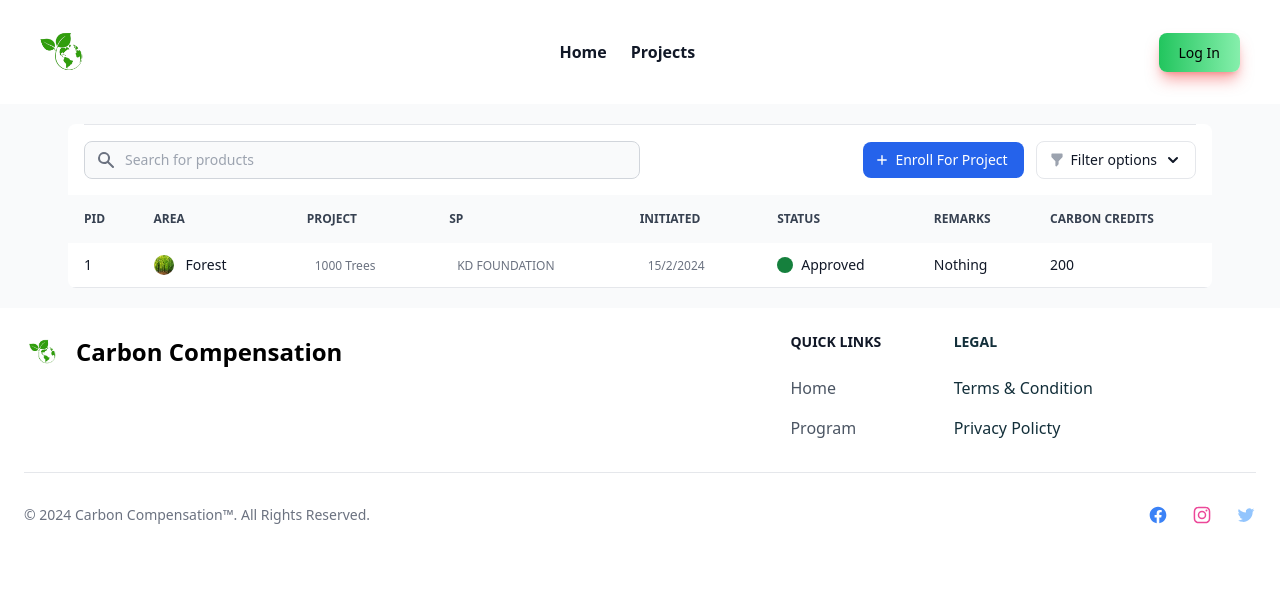
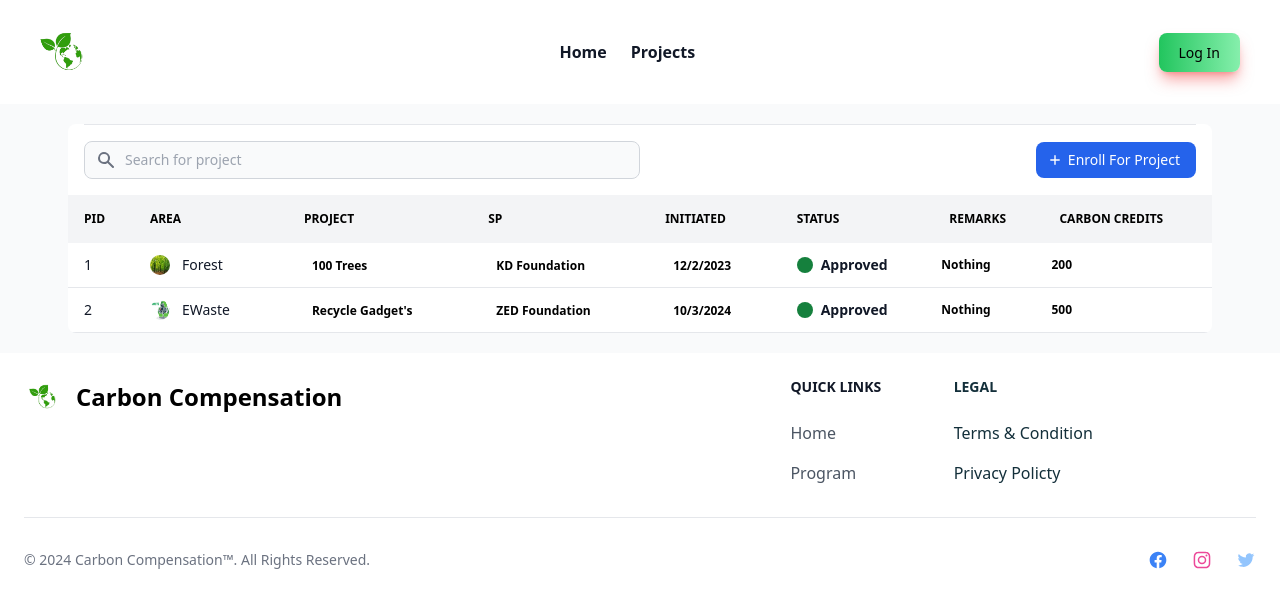
Before and after one commit to NumaanSayyed/carbon_compensation, a React (Vite) app: page /profile in a window 1280 px wide. Shown: the top 608 px of the page. Built offline with nearby package versions, Linux system fonts and the light colour scheme.

Commit message:
Filter option removed and search functionality added

```diff
--- a/src/components/Profile.tsx
+++ b/src/components/Profile.tsx
@@ -1,10 +1,41 @@
+import { useState } from "react";
 import { Link } from "react-router-dom";
-import forest from '../assets/forest.jpg'
-  export default  function Profile(){
+import forest from '../assets/forest.jpg';
+import ewaste from '../assets/e-waste.png';
+
+export default function Profile() {
+  const [searchTerm, setSearchTerm] = useState("");
+
+  const tableData = [
+    {
+      Area: "Forest",
+      img: forest,
+      project: "100 Trees",
+      sp: "KD Foundation",
+      Initiated: "12/2/2023",
+      status: "Approved",
+      Remarks: "Nothing",
+      CarbonCredits: 200
+    },
+    {
+      Area: "EWaste",
+      img: ewaste,
+      project: "Recycle Gadget's",
+      sp: "ZED Foundation",
+      Initiated: "10/3/2024",
+      status: "Approved",
+      Remarks: "Nothing",
+      CarbonCredits: 500
+    },
+  ];
+
+  const filteredData = tableData.filter(data =>
+    data.Area.toLowerCase().includes(searchTerm.toLowerCase())
+  );
 
   return (
     <>
-    <section className="bg-gray-50  p-3 sm:p-5 antialiased">
+      <section className="bg-gray-50 p-3 sm:p-5 antialiased">
         <div className="mx-auto max-w-screen-2xl px-4 lg:px-12">
           <div className="bg-white relative sm:rounded-lg overflow-hidden">
 
@@ -18,111 +49,73 @@ import forest from '../assets/forest.jpg'
                         <path fillRule="evenodd" clipRule="evenodd" d="M8 4a4 4 0 100 8 4 4 0 000-8zM2 8a6 6 0 1110.89 3.476l4.817 4.817a1 1 0 01-1.414 1.414l-4.816-4.816A6 6 0 012 8z" />
                       </svg>
                     </div>
-                  <input type="text" id="simple-search"   placeholder="Search for products" required className="bg-gray-50 border border-gray-300 text-gray-900 text-sm rounded-lg focus:ring-primary-500 focus:border-primary-500 block w-full pl-10 p-2  dark:border-gray-600 dark:placeholder-gray-400 dark:text-black dark:focus:ring-primary-500 dark:focus:border-primary-500" />
+                    <input
+                      type="text"
+                      id="simple-search"
+                      placeholder="Search for project"
+                      required
+                      className="bg-gray-50 border border-gray-300 text-gray-900 text-sm rounded-lg focus:ring-primary-500 focus:border-primary-500 block w-full pl-10 p-2 dark:border-gray-600 dark:placeholder-gray-400 dark:text-black dark:focus:ring-primary-500 dark:focus:border-primary-500"
+                      value={searchTerm}
+                      onChange={(e) => setSearchTerm(e.target.value)}
+                    />
                   </div>
                 </form>
               </div>
               <div className="w-full md:w-auto flex flex-col md:flex-row space-y-2 md:space-y-0 items-stretch md:items-center justify-end md:space-x-3 flex-shrink-0">
-              <Link to="/projects" type="button" id="createProductButton" data-modal-toggle="createProductModal" className="flex items-center justify-center text-white  hover:bg-primary-800 focus:ring-4 focus:ring-primary-300 font-medium rounded-lg text-sm px-4 py-2 dark:bg-primary-600 bg-blue-600 focus:outline-none dark:focus:ring-primary-800">
+                <Link to="/projects" className="flex items-center justify-center text-white hover:bg-primary-800 focus:ring-4 focus:ring-primary-300 font-medium rounded-lg text-sm px-4 py-2 dark:bg-primary-600 bg-blue-600 focus:outline-none dark:focus:ring-primary-800">
                   <svg className="h-3.5 w-3.5 mr-1.5 -ml-1" fill="currentColor" viewBox="0 0 20 20" xmlns="http://www.w3.org/2000/svg" aria-hidden="true">
                     <path clipRule="evenodd" fillRule="evenodd" d="M10 3a1 1 0 011 1v5h5a1 1 0 110 2h-5v5a1 1 0 11-2 0v-5H4a1 1 0 110-2h5V4a1 1 0 011-1z" />
                   </svg>
                   Enroll For Project
                 </Link>
-              <button id="filterDropdownButton" data-dropdown-toggle="filterDropdown" className="w-full md:w-auto flex items-center justify-center py-2 px-4 text-sm font-medium text-gray-900 focus:outline-none bg-white rounded-lg border border-gray-200 hover:bg-gray-100 hover:text-primary-700 focus:z-10 focus:ring-4 focus:ring-gray-200 dark:focus:ring-gray-700 dark:bg-gray-800 dark:text-white dark:border-gray-600 dark:hover:text-white dark:hover:bg-gray-700" type="button">
-                <svg xmlns="http://www.w3.org/2000/svg" aria-hidden="true" className="h-4 w-4 mr-1.5 -ml-1 text-gray-400" viewBox="0 0 20 20" fill="currentColor">
-                  <path fillRule="evenodd" d="M3 3a1 1 0 011-1h12a1 1 0 011 1v3a1 1 0 01-.293.707L12 11.414V15a1 1 0 01-.293.707l-2 2A1 1 0 018 17v-5.586L3.293 6.707A1 1 0 013 6V3z" clipRule="evenodd" />
-                </svg>
-                Filter options
-                <svg className="-mr-1 ml-1.5 w-5 h-5" fill="currentColor" viewBox="0 0 20 20" xmlns="http://www.w3.org/2000/svg" aria-hidden="true">
-                  <path clipRule="evenodd" fillRule="evenodd" d="M5.293 7.293a1 1 0 011.414 0L10 10.586l3.293-3.293a1 1 0 111.414 1.414l-4 4a1 1 0 01-1.414 0l-4-4a1 1 0 010-1.414z" />
-                </svg>
-              </button>
-              <div id="filterDropdown" className="z-10 hidden px-3 pt-1 bg-white rounded-lg shadow w-80 dark:bg-gray-700 right-0">
-                <div className="flex items-center justify-between pt-2">
-                  <h6 className="text-sm font-medium text-black dark:text-white">Filters</h6>
-                  <div className="flex items-center space-x-3">
-                    <a href="#" className="flex items-center text-sm font-medium text-primary-600 dark:text-primary-500 hover:underline">Save view</a>
-                    <a href="#" className="flex items-center text-sm font-medium text-primary-600 dark:text-primary-500 hover:underline">Clear all</a>
               </div>
             </div>
 
-                <div id="accordion-flush" data-accordion="collapse" data-active-classes="text-black dark:text-white" data-inactive-classes="text-gray-500 dark:text-gray-400">
-                  {/* Category */}
-                  <h2 id="category-heading">
-                    <button type="button" className="flex items-center justify-between w-full py-2 px-1.5 text-sm font-medium text-left text-gray-500 border-b border-gray-200 dark:border-gray-600 dark:text-gray-400 hover:bg-gray-50 dark:hover:bg-gray-700" data-accordion-target="#category-body" aria-expanded="true" aria-controls="category-body">
-                      <span>Category</span>
-                      <svg aria-hidden="true" data-accordion-icon className="w-5 h-5 rotate-180 shrink-0" fill="currentColor" viewBox="0 0 20 20" xmlns="http://www.w3.org/2000/svg">
-                        <path fillRule="evenodd" clipRule="evenodd" d="M5.293 7.293a1 1 0 011.414 0L10 10.586l3.293-3.293a1 1 0 111.414 1.414l-4 4a1 1 0 01-1.414 0l-4-4a1 1 0 010-1.414z" />
-                      </svg>
-                    </button>
-                  </h2>
-                  <div id="category-body" className="hidden" aria-labelledby="category-heading">
-                    <div className="py-2 font-light border-b border-gray-200 dark:border-gray-600">
-                      <ul className="space-y-2">
-                        <li className="flex items-center">
-                          <input id="apple" type="checkbox"   className="w-4 h-4 bg-gray-100 border-gray-300 rounded text-primary-600 focus:ring-primary-500 dark:focus:ring-primary-600 dark:ring-offset-gray-700 focus:ring-2 dark:bg-gray-600 dark:border-gray-500" />
-                          <label htmlFor="apple" className="ml-2 text-sm font-medium text-gray-900 dark:text-gray-100">Forest</label>
-                        </li>
-
-                      </ul>
-                    </div>
-                  </div>
-
-
-                </div>
-              </div>
-
-            </div>
-          </div>
             <div className="overflow-x-auto">
-            <table className="w-full text-sm text-left text-gray-500 dark:text-gray-400">
-              <thead className="text-xs text-gray-700 uppercase bg-gray-50 dark:bg-gray-700 dark:text-gray-400">
+              <table className="w-full text-sm text-left text-black">
+                <thead className="text-xs text-black uppercase bg-gray-100">
                   <tr>
-
                     <th scope="col" className="p-4">PID</th>
                     <th scope="col" className="p-4">Area</th>
-                  <th scope="col" className="p-4">Project </th>
-                  <th scope="col" className="p-4">SP </th>
-                  <th scope="col" className="p-4">Initiated </th>
+                    <th scope="col" className="p-4">Project</th>
+                    <th scope="col" className="p-4">SP</th>
+                    <th scope="col" className="p-4">Initiated</th>
                     <th scope="col" className="p-4">Status</th>
                     <th scope="col" className="p-4">Remarks</th>
                     <th scope="col" className="p-4">Carbon Credits</th>
-
                   </tr>
                 </thead>
                 <tbody>
-                <tr className="border-b dark:border-gray-600 hover:bg-gray-100 ">
+                  {filteredData.map((data, index) => (
+                    <tr key={index} className="border-b dark:border-gray-600 hover:bg-gray-100">
                       <th scope="row" className="px-4 py-3 font-medium text-gray-900 whitespace-nowrap dark:text-black">
-                      1
+                        {index + 1}
                       </th>
                       <th scope="row" className="px-4 py-3 font-medium text-gray-900 whitespace-nowrap dark:text-black">
                         <div className="flex items-center mr-3">
-                        <img src={forest} className="h-5 w-5 rounded-full mr-3" />
-                      Forest
+                          <img src={data.img} className="h-5 w-5 rounded-full mr-3" alt={data.Area} />
+                          {data.Area}
                         </div>
                       </th>
                       <td className="px-4 py-3">
-                    <span className="text-xs font-medium px-2 py-0.5 rounded ">1000 Trees</span>
+                        <span className="text-xs font-bold px-2 py-0.5 rounded text-black">{data.project}</span>
                       </td>
                       <td className="px-4 py-3">
-                    <span className="text-xs font-medium px-2 py-0.5 rounded ">KD FOUNDATION</span>
+                        <span className="text-xs font-bold px-2 py-0.5 rounded text-black">{data.sp}</span>
                       </td>
                       <td className="px-4 py-3">
-                    <span className="text-xs font-medium px-2 py-0.5 rounded ">15/2/2024 </span>
+                        <span className="text-xs font-bold px-2 py-0.5 rounded text-black">{data.Initiated}</span>
                       </td>
-                  <td className="px-4 py-3 font-medium text-gray-900 whitespace-nowrap dark:text-black">
+                      <td className="px-4 py-3 font-bold text-gray-900 whitespace-nowrap dark:text-black">
                         <div className="flex items-center">
                           <div className="h-4 w-4 rounded-full inline-block mr-2 bg-green-700" />
-                      Approved
+                          {data.status}
                         </div>
                       </td>
-                  <td className="px-4 py-3 font-medium text-gray-900 whitespace-nowrap dark:text-black">Nothing</td>
-                  <td className="px-4 py-3 font-medium text-gray-900 whitespace-nowrap dark:text-black">200</td>
-
-
+                      <td className="text-xs font-bold px-2 py-0.5 rounded text-black">{data.Remarks}</td>
+                      <td className="text-xs font-bold px-2 py-0.5 rounded text-black">{data.CarbonCredits}</td>
                     </tr>
-
+                  ))}
                 </tbody>
               </table>
             </div>
@@ -130,7 +123,6 @@ import forest from '../assets/forest.jpg'
           </div>
         </div>
       </section>
-
     </>
-
-              );}
+  );
+}
--- a/src/components/Projects.tsx
+++ b/src/components/Projects.tsx
@@ -195,12 +195,12 @@ function Programs() {
                       </span>
                       <span className="text-sm text-blueGray-400">Enrolled Projects</span>
                     </div>
-                    <div className="p-3 text-center lg:mr-4" data-aos="fade-left">
+                    <Link to="/profile" className="p-3 text-center lg:mr-4" data-aos="fade-left">
                       <span className="text-xl font-bold block uppercase tracking-wide text-blueGray-600">
                         13
                       </span>
-                      <Link to="/profile" className="text-sm text-blueGray-400">Completed Projects</Link>
-                    </div>
+                      <span className="text-sm text-blueGray-400">Completed Projects</span>
+                    </Link>
                   </div>
                   <h3 className="text-xl font-semibold leading-normal  mb-2" data-aos="flip-right">
                     John Desouza
```
Lines whose indentation alone changed are shown as unchanged.
